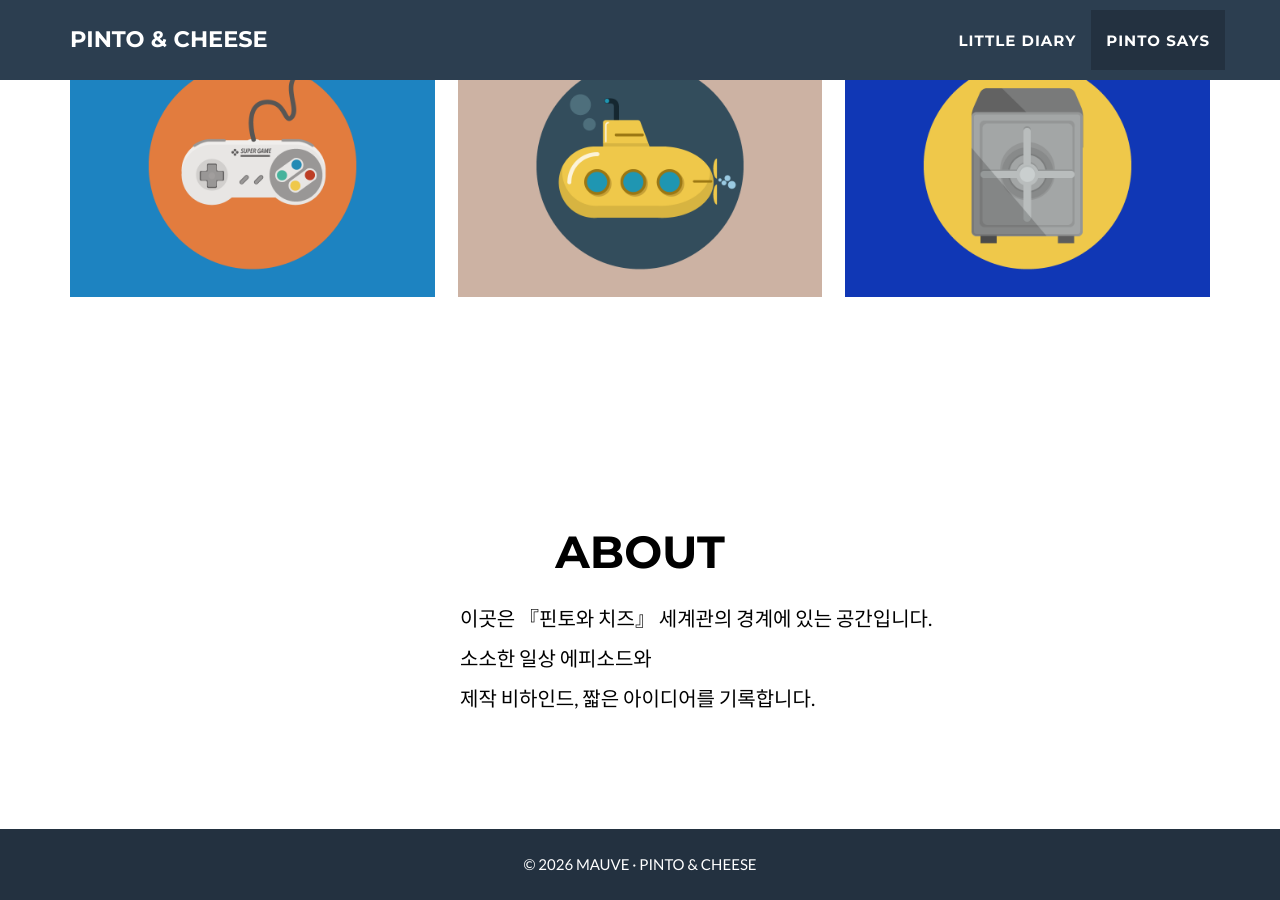
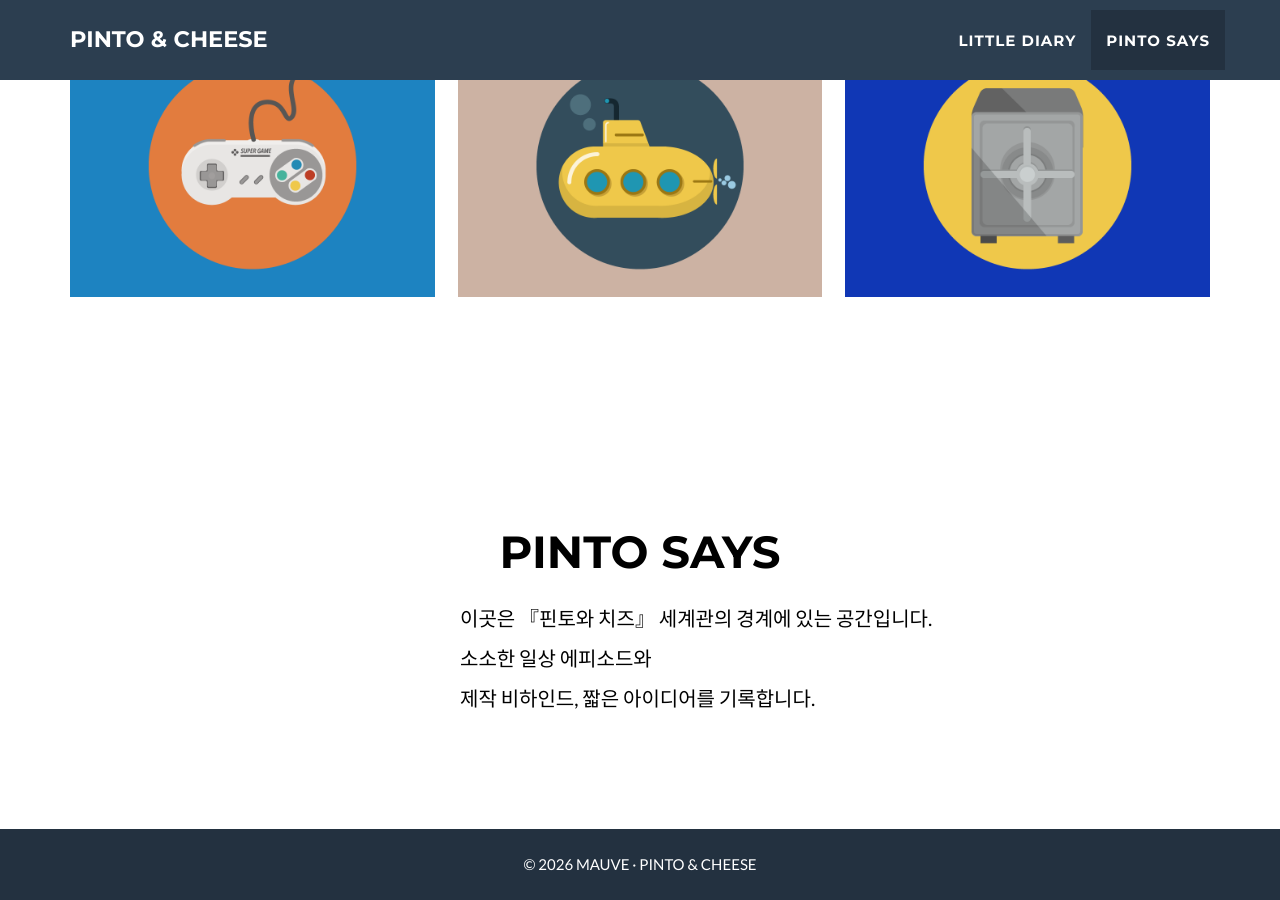
Before and after one commit to pintocheese/pintocheese.github.io, a Jekyll site: the page built from _posts/2014-07-18-project-1.markdown, in a window 1280 px wide and 900 px high, scrolled down 2205 px. Built offline with Jekyll 4.4.1, drawn with Linux system fonts in a browser that asks for light colours.

Commit message:
Update about.html

```diff
--- a/_includes/about.html
+++ b/_includes/about.html
@@ -2,7 +2,7 @@
   <div class="container">
     <div class="row">
       <div class="col-lg-12 text-center">
-        <h2>About</h2>
+        <h2>Pinto Says</h2>
         <br>
       </div>
     </div>
```
